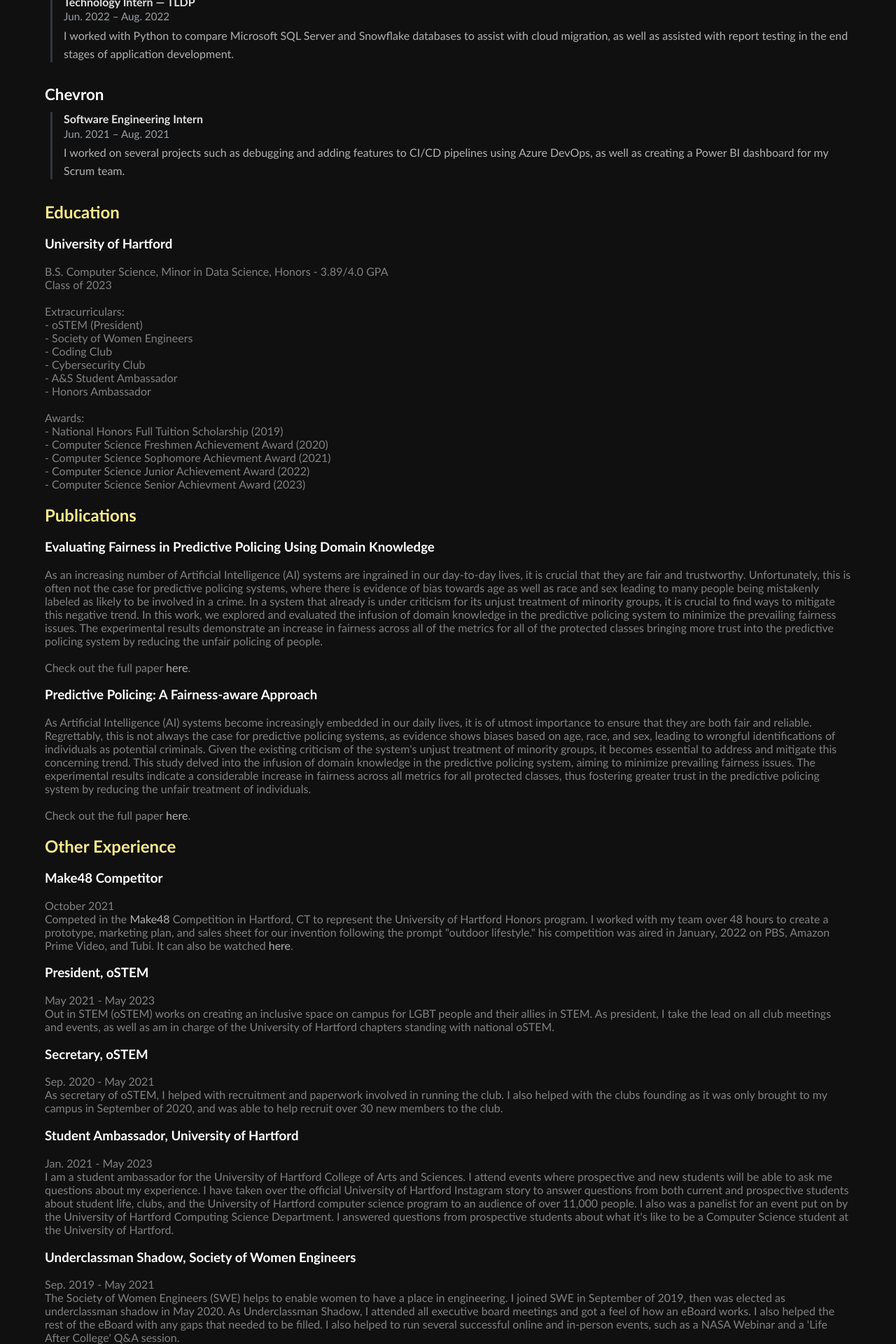
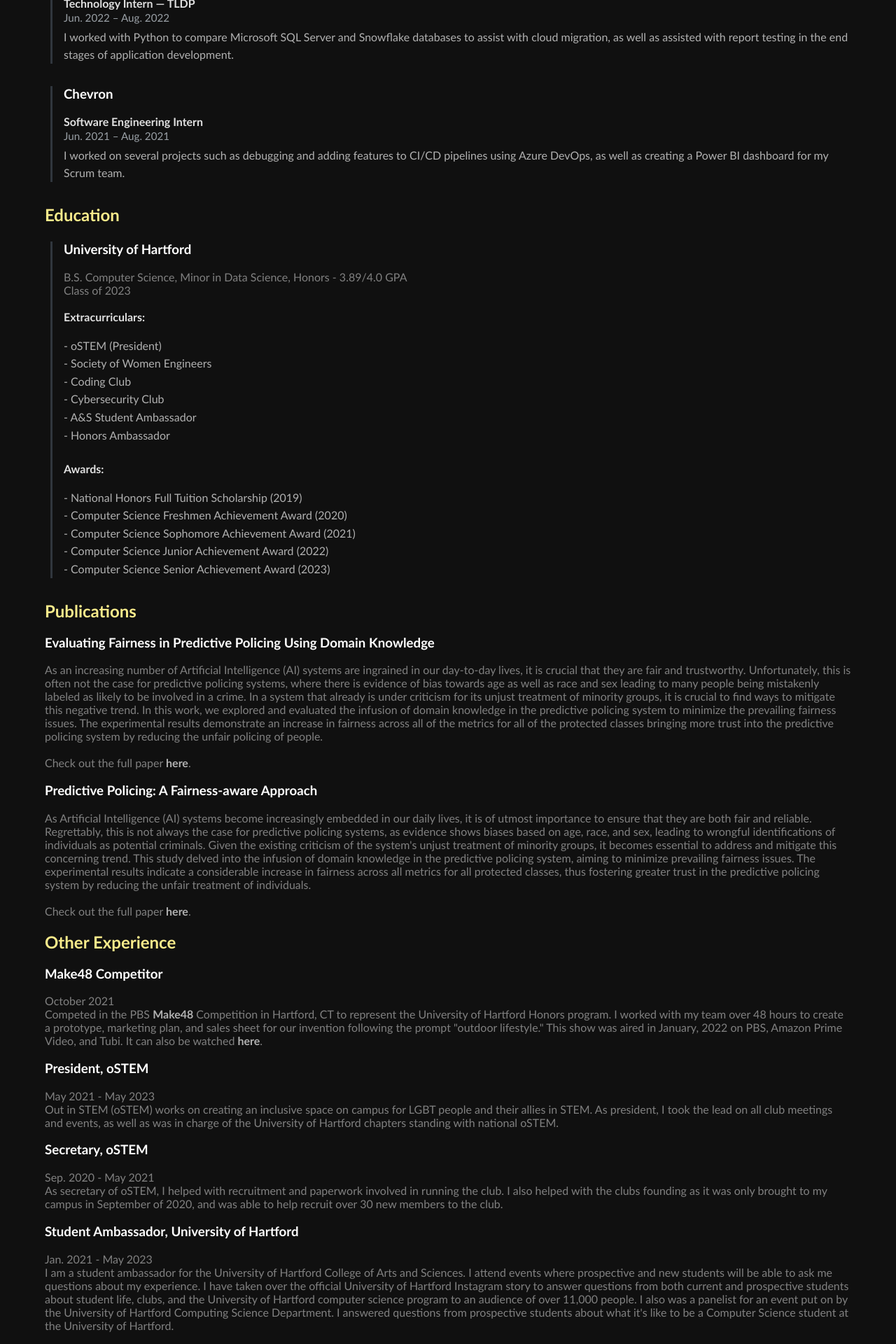
Before and after one commit to avasdowney/avadowney.com, a React (Create React App) app: page /resume in a window 1280 px wide. Shown: the part 460-2380 px from the top of the page at 70% size. Built offline with nearby package versions, Linux system fonts and the light colour scheme.

Commit message:
updated content in resume

```diff
--- a/src/components/content/Projects.js
+++ b/src/components/content/Projects.js
@@ -104,8 +104,8 @@ const Projects = () => {
                 { src: salad_spinner, alt: 'Salad Spinner 3D Model' },
             ],
             links: [
+                { text: 'View Salad Spinner Model', url: 'https://www.thingiverse.com/thing:7201859'},
                 { text: 'View Code', url: 'https://github.com/avasdowney/solidifai' },
-                { text: 'View Salad Spinner Model', url: 'https://www.thingiverse.com/thing:7201859'}
             ],
         },
         {
--- a/src/components/content/Resume.js
+++ b/src/components/content/Resume.js
@@ -3,68 +3,82 @@ import React from "react"
 const Resume = () => {
     return (
         <header>
+            <style>
+                {`
+                    .resume-link {
+                        color: #00caff;
+                        text-decoration: none;
+                        font-weight: 600;
+                        transition: color 0.2s;
+                    }
+                    .resume-link:hover {
+                        color: #fff;
+                    }
+                `}
+            </style>
             <div class = "content">
                 <h2 class="rotateColor"> Work Experience </h2>
-                <div class="company">
+                <div class="group">
                     <h3>Travelers</h3>
-                    <div class="roles">
                     <div class="role">
-                            <div class="role-title">Data Engineer, Senior Consultant — BI&amp;A LDP</div>
+                        <div class="title">Data Engineer, Senior Associate — BI&amp;A LDP</div>
                         <div class="role-dates">Oct. 2024 – Present</div>
-                            <div class="role-desc">
+                        <div class="desc">
                             I am working on several Gen AI RAG applications for insurance agents and underwriters within Bond and Specialty Insurance. I am also a part of the BI&amp;A LDP at Travelers, allowing me to strengthen my leadership skills through opportunities such as my role as a co-lead of Emerging Talent Program Networking Committee.
                         </div>
                     </div>
                     <div class="role">
-                            <div class="role-title">Data Engineer, Consultant — BI&amp;A LDP</div>
+                        <div class="title">Data Engineer, Consultant — BI&amp;A LDP</div>
                         <div class="role-dates">Jun. 2023 – Oct. 2024</div>
-                            <div class="role-desc">
+                        <div class="desc">
                             I worked on automating manual workflows using Python, AWS (Lambda, EventBridge, ECR, API Gateway, SNS), Terraform, Docker, and Snowflake. I was also a part of the Business Insights and Analytics Leadership Development Program at Travelers, allowing me to grow both my technical and leadership expertise under mentors of the program.
                         </div>
                     </div>
                     <div class="role">
-                            <div class="role-title">Technology Intern — TLDP</div>
+                        <div class="title">Technology Intern — TLDP</div>
                         <div class="role-dates">Jun. 2022 – Aug. 2022</div>
-                            <div class="role-desc">
+                        <div class="desc">
                             I worked with Python to compare Microsoft SQL Server and Snowflake databases to assist with cloud migration, as well as assisted with report testing in the end stages of application development.
                         </div>
                     </div>
                 </div>
-                </div>
-                <div class="company">
+                <div class="group">
                     <h3>Chevron</h3>
-                    <div class="roles">
                         <div class="role">
-                            <div class="role-title">Software Engineering Intern</div>
+                        <div class="title">Software Engineering Intern</div>
                         <div class="role-dates">Jun. 2021 – Aug. 2021</div>
-                            <div class="role-desc">
+                        <div class="desc">
                             I worked on several projects such as debugging and adding features to CI/CD pipelines using Azure DevOps, as well as creating a Power BI dashboard for my Scrum team.
                         </div>
                     </div>
                 </div>
             </div>
-                {/* Additional roles removed for brevity but can be re-added as needed */}
-            </div>
 
             <div class = "content">
                 <h2 class="rotateColor"> Education </h2>
                 <p>
+                    <div class="group">
                         <h3> University of Hartford </h3>
                         B.S. Computer Science, Minor in Data Science, Honors - 3.89/4.0 GPA {<br></br>}
                         Class of 2023 {<br></br>}{<br></br>}
-                        Extracurriculars: {<br></br>}
+                        <div class="title">Extracurriculars:</div> {<br></br>}
+                            <div class="desc">
                             - oSTEM (President) {<br></br>}
                             - Society of Women Engineers {<br></br>}
                             - Coding Club {<br></br>}
                             - Cybersecurity Club {<br></br>}
                             - A&amp;S Student Ambassador {<br></br>}
                             - Honors Ambassador {<br></br>}{<br></br>}
-                        Awards: {<br></br>}
+                            </div>
+                        <div class="title">Awards:</div> {<br></br>}
+                        <div class="desc">
                         - National Honors Full Tuition Scholarship (2019) {<br></br>}
                         - Computer Science Freshmen Achievement Award (2020) {<br></br>}
-                            - Computer Science Sophomore Achievment Award (2021) {<br></br>}
+                        - Computer Science Sophomore Achievement Award (2021) {<br></br>}
                         - Computer Science Junior Achievement Award (2022) {<br></br>}
-                            - Computer Science Senior Achievment Award (2023) {<br></br>}
+                        - Computer Science Senior Achievement Award (2023) {<br></br>}
+                        </div>
+                    </div>
                 </p>
             </div>
 
@@ -82,7 +96,7 @@ const Resume = () => {
                         fairness issues. The experimental results demonstrate an increase in fairness across all of the
                         metrics for all of the protected classes bringing more trust into the predictive policing system
                         by reducing the unfair policing of people. {<br></br>}{<br></br>}
-                        Check out the full paper <a href="https://journals.flvc.org/FLAIRS/article/view/133088" target='_blank' rel='noreferrer'> here</a>.
+                        Check out the full paper <a className="resume-link" href="https://journals.flvc.org/FLAIRS/article/view/133088" target='_blank' rel='noreferrer'> here</a>.
                     <h3>Predictive Policing: A Fairness-aware Approach</h3>
                         As Artificial Intelligence (AI) systems become increasingly embedded in our daily lives, it is of
                         utmost importance to ensure that they are both fair and reliable. Regrettably, this is not always
@@ -94,7 +108,7 @@ const Resume = () => {
                         indicate a considerable increase in fairness across all metrics for all protected classes, thus
                         fostering greater trust in the predictive policing system by reducing the unfair treatment of
                         individuals. {<br></br>}{<br></br>}
-                        Check out the full paper <a href="https://www.worldscientific.com/doi/abs/10.1142/S0218213024600054" target='_blank' rel='noreferrer'> here</a>.
+                        Check out the full paper <a className="resume-link" href="https://www.worldscientific.com/doi/abs/10.1142/S0218213024600054" target='_blank' rel='noreferrer'> here</a>.
                 </p>
             </div>
 
@@ -103,15 +117,15 @@ const Resume = () => {
                 <p>
                     <h3> Make48 Competitor </h3>
                         October 2021 {<br></br>}
-                        Competed in the <a href="https://www.make48.com/post/meet-your-hartford-teams" target='_blank' rel='noreferrer'> Make48 </a>
+                        Competed in the PBS <a className="resume-link" href="https://www.make48.com/post/meet-your-hartford-teams" target='_blank' rel='noreferrer'> Make48 </a>
                         Competition in Hartford, CT to represent the University of Hartford Honors program. I worked
                         with my team over 48 hours to create a prototype, marketing plan, and sales sheet for our
-                        invention following the prompt "outdoor lifestyle." his competition was aired in January,
-                        2022 on PBS, Amazon Prime Video, and Tubi. It can also be watched <a href="https://www.youtube.com/watch?v=5VP9kk-IpAw" target='_blank' rel='noreferrer'> here</a>.
+                        invention following the prompt "outdoor lifestyle." This show was aired in January,
+                        2022 on PBS, Amazon Prime Video, and Tubi. It can also be watched <a className="resume-link" href="https://www.youtube.com/watch?v=5VP9kk-IpAw" target='_blank' rel='noreferrer'> here</a>.
                     <h3> President, oSTEM  </h3>
                         May 2021 - May 2023 {<br></br>}
                         Out in STEM (oSTEM) works on creating an inclusive space on campus for LGBT people and their
-                        allies in STEM. As president, I take the lead on all club meetings and events, as well as am
+                        allies in STEM. As president, I took the lead on all club meetings and events, as well as was
                         in charge of the University of Hartford chapters standing with national oSTEM.
                     <h3> Secretary, oSTEM  </h3>
                         Sep. 2020 - May 2021 {<br></br>}
@@ -133,9 +147,9 @@ const Resume = () => {
                         The Society of Women Engineers (SWE) helps to enable women to have a place in engineering.
                         I joined SWE in September of 2019, then was elected as underclassman shadow in May 2020.
                         As Underclassman Shadow, I attended all executive board meetings and got a feel of how an
-                        eBoard works. I also helped the rest of the eBoard with any gaps that needed to be filled.
-                        I also helped to run several successful online and in-person events, such as a NASA Webinar
-                        and a 'Life After College' Q&amp;A session.
+                        eBoard works. I also helped the rest of the eBoard with any gaps that needed to be filled
+                        and ran several successful online and in-person events, such as a NASA Webinar and a 'Life
+                        After College' Q&amp;A session.
                 </p>
             </div>
         </header>
--- a/src/css/styles.css
+++ b/src/css/styles.css
@@ -60,20 +60,15 @@ a:-webkit-any-link {
 }
 
 /* Resume grouping styles */
-.company {
+.group {
     margin: 1.5rem 0 2rem 0;
-}
-.company > h3 {
-    color: #ffffff;
-    margin: 0 0 0.75rem 0;
-    font-size: 1.4rem;
-}
-.roles {
     border-left: 3px solid #30363d;
     margin-left: 0.5rem;
     padding-left: 1rem;
 }
+
 .role { margin: 0 0 1.25rem 0; }
-.role-title { color: #e0e0e0; font-weight: 600; }
 .role-dates { color: #9aa0a6; font-size: 0.95rem; margin: 0.15rem 0 0.35rem 0; }
-.role-desc { color: #b1b1b1; line-height: 1.6; }
+
+.title { color: #e0e0e0; font-weight: 600; }
+.desc { color: #b1b1b1; line-height: 1.6; }
```
Lines whose indentation alone changed are shown as unchanged.
